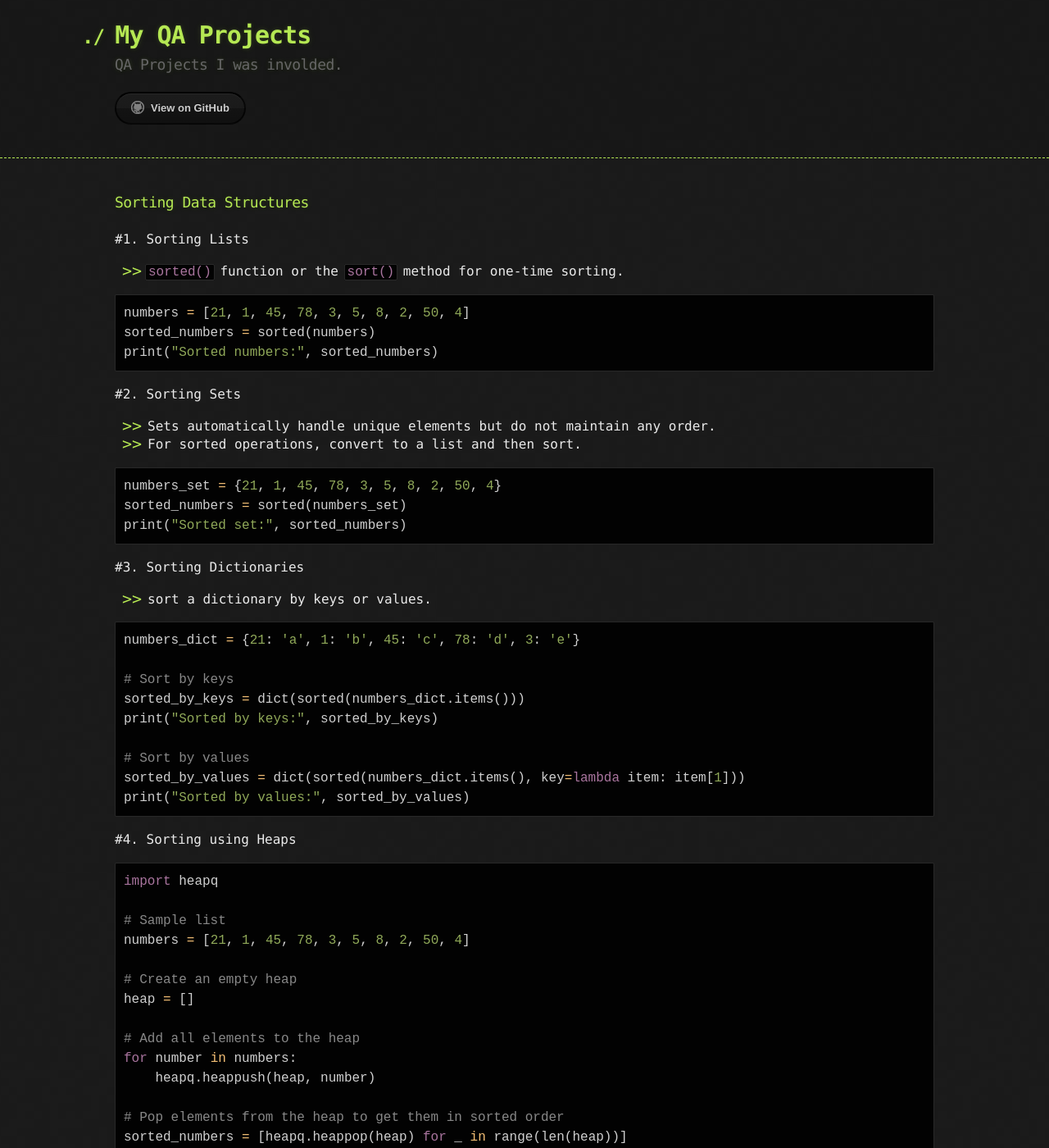
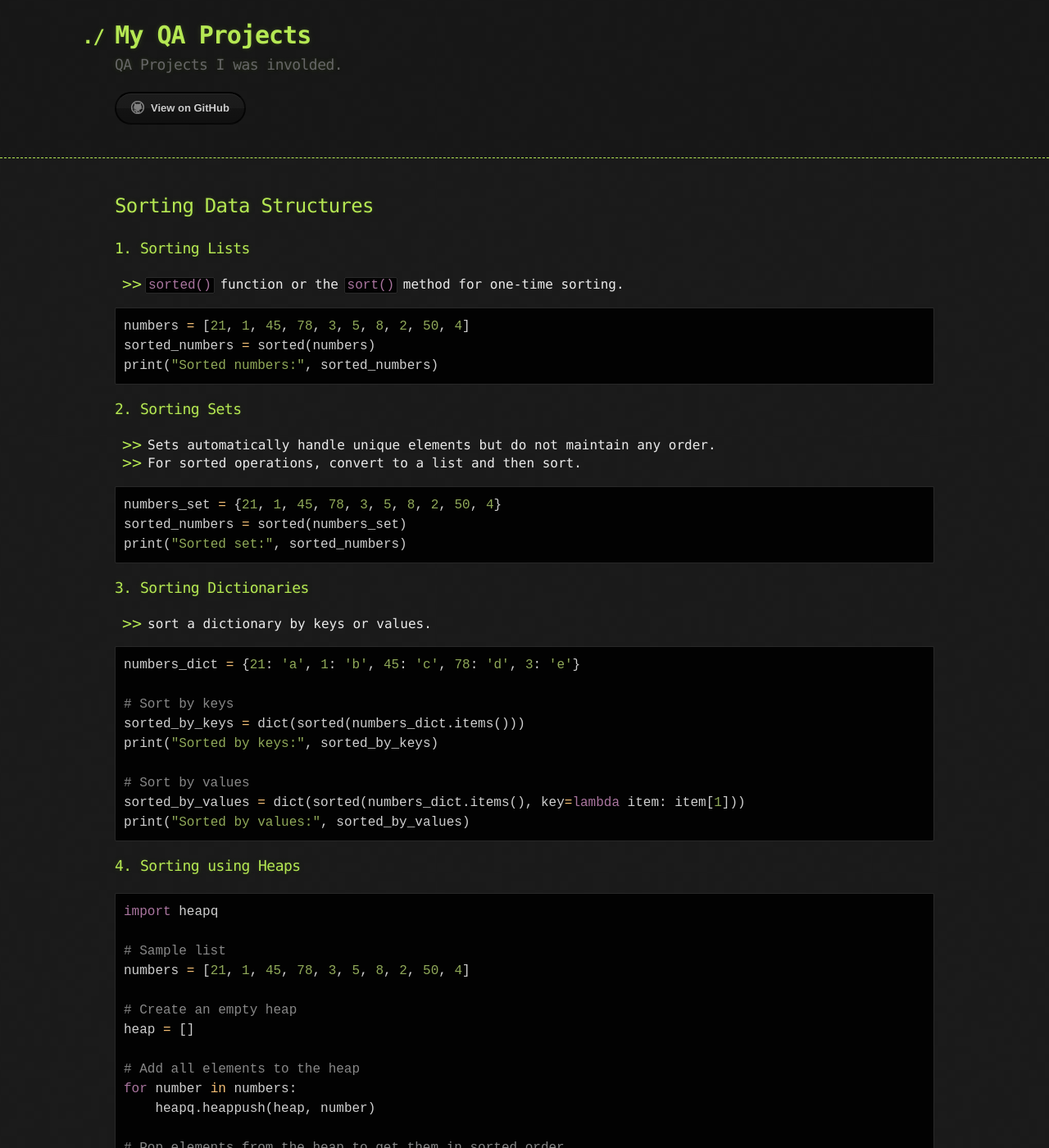
Before and after one commit to sciustechnologia/sciustechnologia.github.io, a Jekyll site: the page built from python/04_xamp/01_sort 2.md, in a window 1280 px wide and 1400 px high. Shown: the whole window at 82% size. Built offline with Jekyll 4.4.1, drawn with Linux system fonts in a browser that asks for light colours.

````diff
--- a/python/04_xamp/01_sort 2.md
+++ b/python/04_xamp/01_sort 2.md
@@ -3,9 +3,9 @@ title: Python - Examples of Application - Sorting
 layout: default
 ---
 
-### Sorting Data Structures
+## Sorting Data Structures
 
-#1. Sorting Lists
+### 1. Sorting Lists
 
 * `sorted()` function or the `sort()` method for one-time sorting.
 
@@ -15,7 +15,7 @@ sorted_numbers = sorted(numbers)
 print("Sorted numbers:", sorted_numbers)
 ```
 
-#2. Sorting Sets
+### 2. Sorting Sets
 
 * Sets automatically handle unique elements but do not maintain any order.
 * For sorted operations, convert to a list and then sort.
@@ -26,8 +26,7 @@ sorted_numbers = sorted(numbers_set)
 print("Sorted set:", sorted_numbers)
 ```
 
-
-#3. Sorting Dictionaries
+### 3. Sorting Dictionaries
 
 * sort a dictionary by keys or values.
 
@@ -43,8 +42,7 @@ sorted_by_values = dict(sorted(numbers_dict.items(), key=lambda item: item[1]))
 print("Sorted by values:", sorted_by_values)
 ```
 
-
-#4. Sorting using Heaps
+### 4. Sorting using Heaps
 
 ```python
 import heapq
@@ -67,6 +65,8 @@ print("Sorted numbers:", sorted_numbers)
 Sorted numbers: [1, 2, 3, 4, 5, 8, 21, 45, 50, 78]
 ```
 
+---
+
 ### Sorting using Heaps `heapq.heapify` followed by repeated `heapq.heappop`
 
 ```python
````
